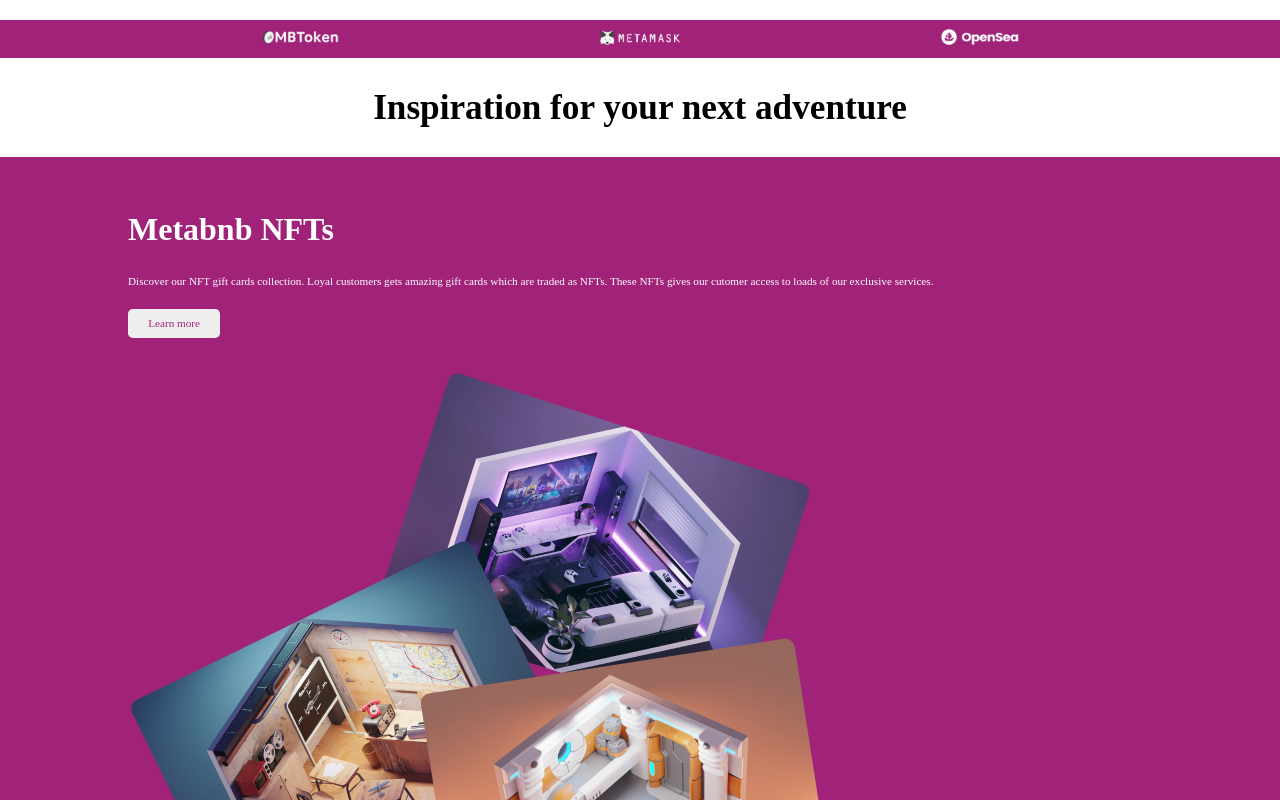
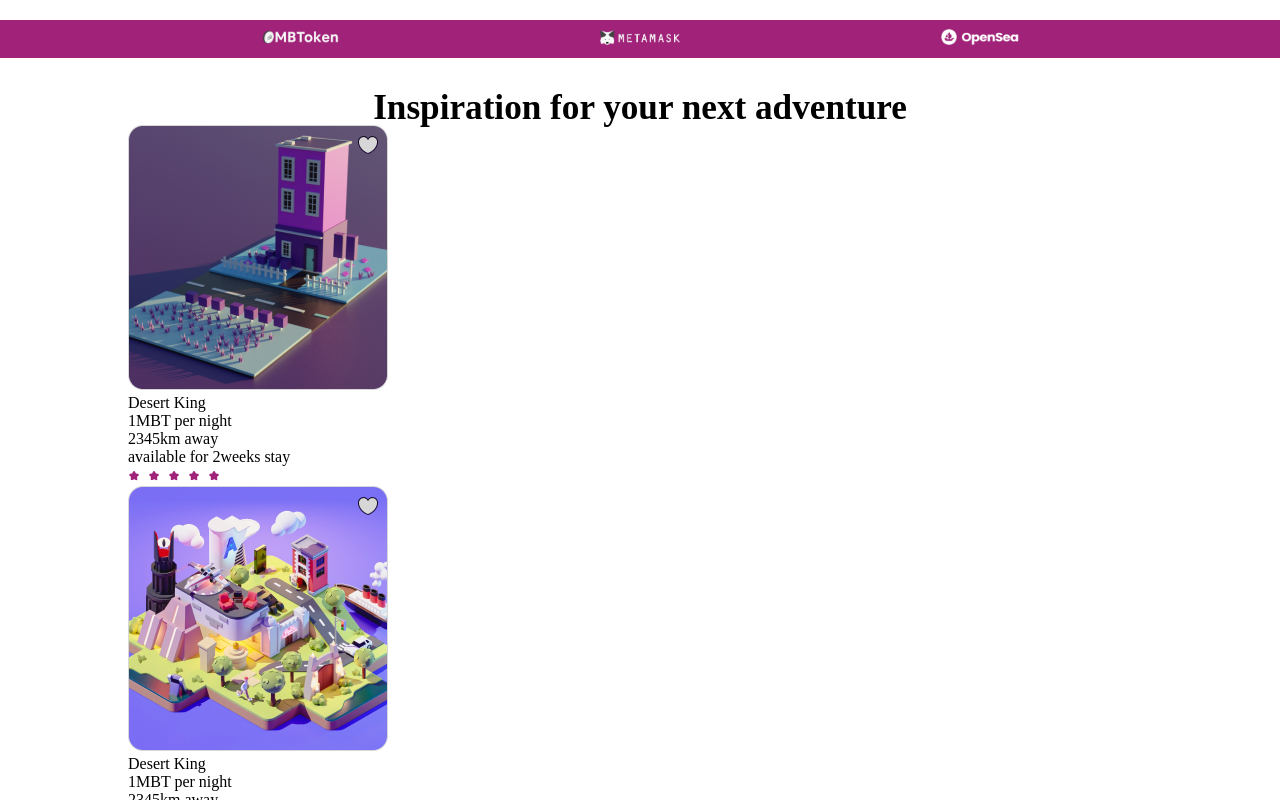
Before and after one commit to Chisquare7/meta-bnb-web, a React (Create React App) app: page / in a window 1280 px wide. Shown: the part 760-1560 px from the top of the page. Built offline with nearby package versions, Linux system fonts and the light colour scheme; a web font is replaced by a local one.

Commit message:
feat: Passes data from the array objects to the Home page

```diff
--- a/src/pages/Homepage.js
+++ b/src/pages/Homepage.js
@@ -7,7 +7,7 @@ import metamask from '../assets/metamask__logo.png'
 import opensea from '../assets/opensea__logo.png'
 import footInit from '../assets/footinit__img.png'
 
-const Homepage = () => {
+const Homepage = ({ data }) => {
   return (
 		<div>
 			<header className="header__container">
@@ -82,7 +82,35 @@ const Homepage = () => {
 					<h2 className="layout__two-headings">
 						Inspiration for your next adventure
 					</h2>
-					<div></div>
+					<div className='place__container'>
+						{data &&
+							data?.map((item, index) => (
+								<div className='place__boxes'>
+									<div className="place__img">
+										<img
+											src={item?.placeIcon}
+											alt="This is icon of place to stay"
+											className="place__icon"
+										/>
+									</div>
+									<div className="place_flex">
+										<p className="place__text">{item?.placeName}</p>
+										<p className="place__amt">{item?.placeAmount}</p>
+									</div>
+									<div className="place_flex">
+										<p className="place__text">{item?.placeDistance}</p>
+										<p className="place__text">{item?.placePeriod}</p>
+									</div>
+									<div className="rating__content">
+										<img
+											src={item?.placeRating}
+											alt="Rating of each place"
+											className="rating__img"
+										/>
+									</div>
+								</div>
+							))}
+					</div>
 				</div>
 			</section>
 			<section className="layout__three">
```
